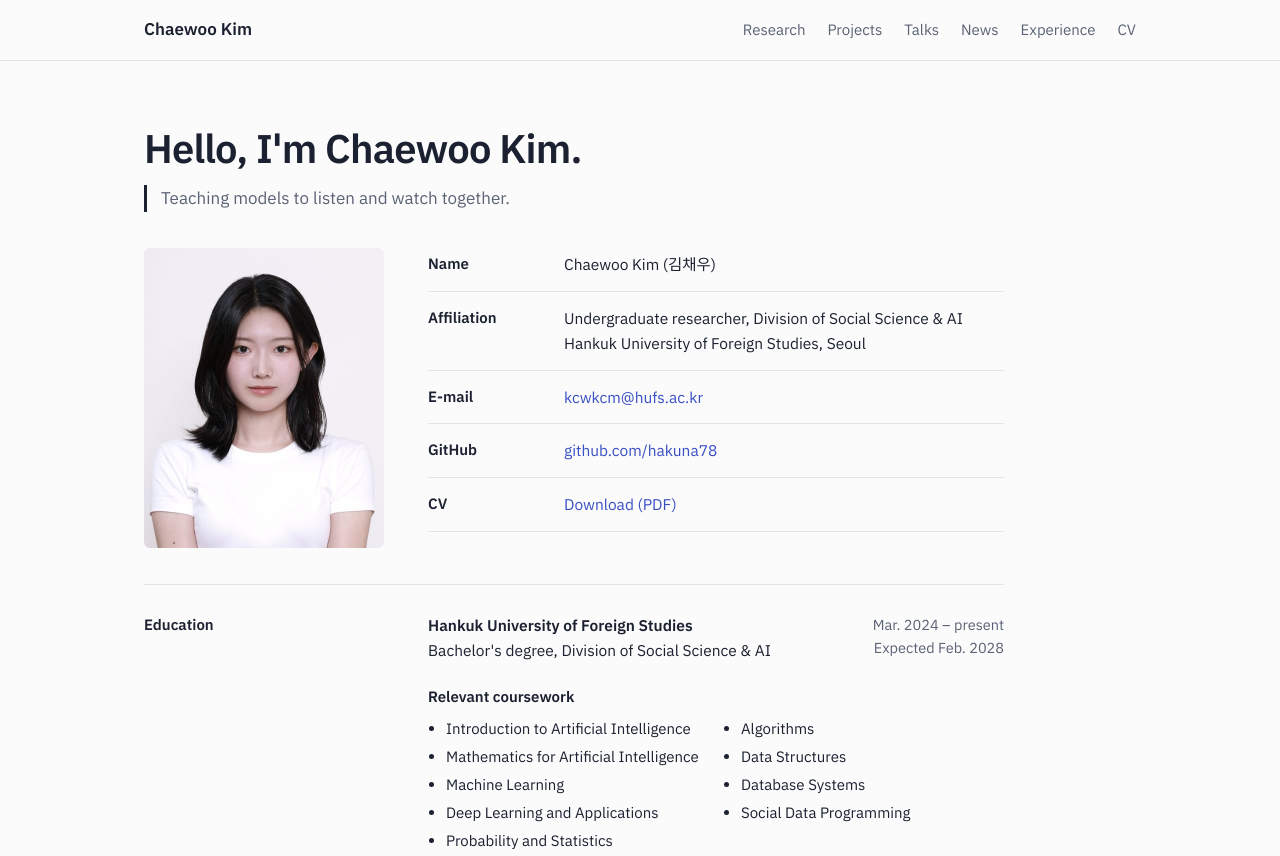
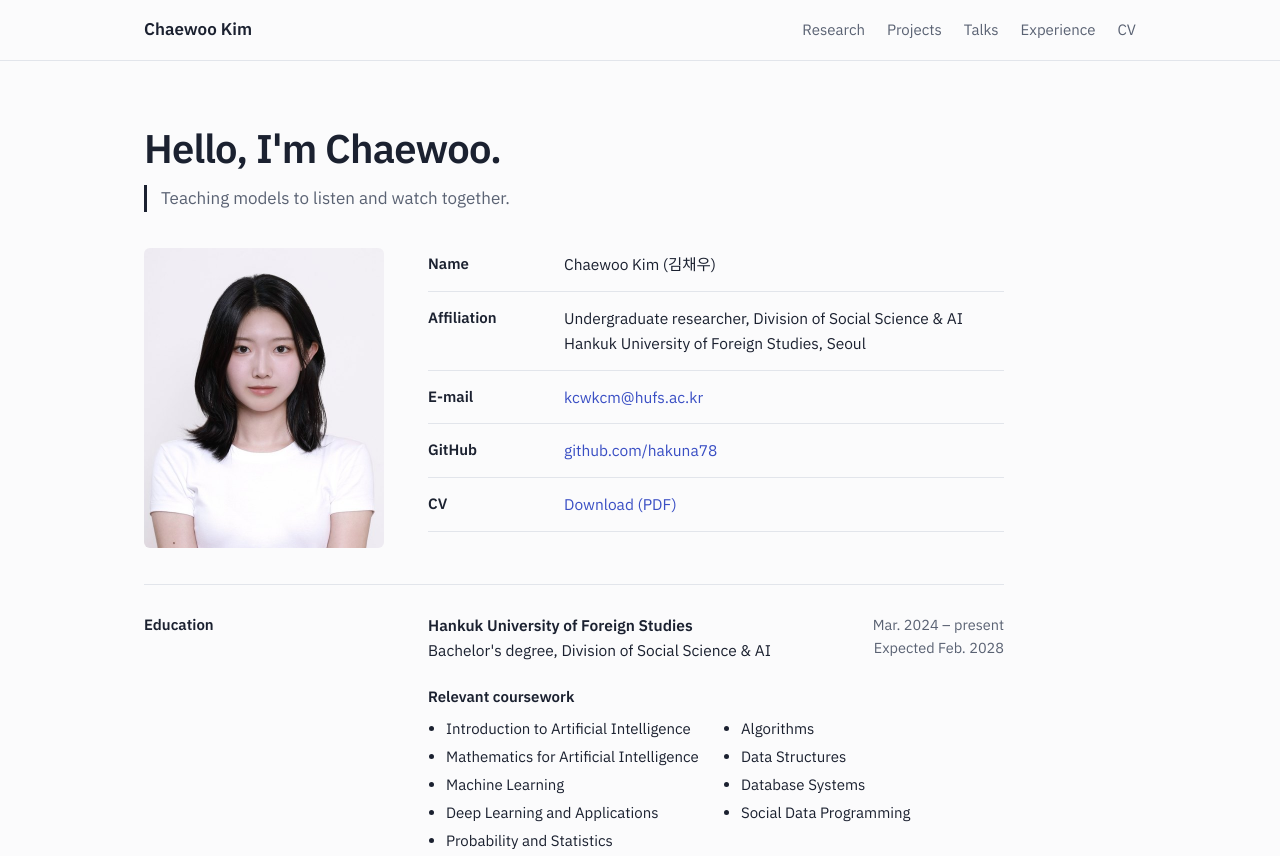
Before and after one commit to hakuna78/hakuna78.github.io, a plain HTML site: page index.html in a window 1280 px wide. Shown: the top 856 px of the page. Drawn offline with Linux system fonts and the light colour scheme; a web font is replaced by a local one.

Commit message:
Update index.html

```diff
--- a/index.html
+++ b/index.html
@@ -19,7 +19,6 @@
       <li><a href="#research">Research</a></li>
       <li><a href="#projects">Projects</a></li>
       <li class="hide-sm"><a href="#talks">Talks</a></li>
-      <li class="hide-sm"><a href="#news">News</a></li>
       <li><a href="#experience">Experience</a></li>
       <li><a href="assets/cv.pdf">CV</a></li>
     </ul>
@@ -28,7 +27,7 @@
 
 <header class="hero" id="top">
   <div class="wrap">
-    <h1>Hello, I'm Chaewoo Kim.</h1>
+    <h1>Hello, I'm Chaewoo.</h1>
     <p class="tagline">Teaching models to listen and watch together.</p>
     <div class="profile">
       <img class="photo" src="assets/img/profile.jpg" alt="Portrait of Chaewoo Kim" width="240" height="300">
```
